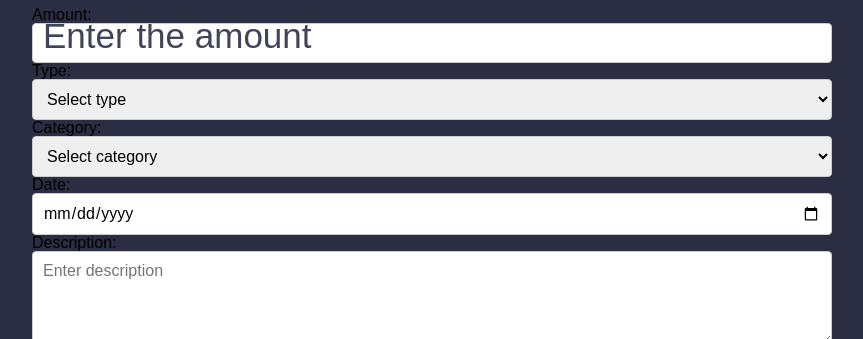
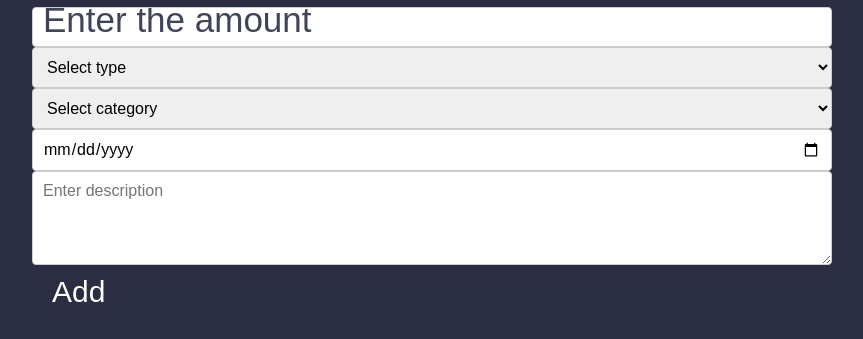
Before and after one commit to vivatttt/Bot-Accountant, a Flask app: page /transactions in a window 1280 px wide. Shown: the part 129-468 px from the top of the page, without its empty margins (208-1071 px from the left). Run offline with Flask 3, Linux system fonts and the light colour scheme; the visitor is signed in with stand-in values (Sample User, id 1).

Commit message:
1st commit

```diff
--- a/app/templates/transactions_page.html
+++ b/app/templates/transactions_page.html
@@ -19,11 +19,9 @@
     <div class="container" >
         <formclass="transaction-form" method="post" action="/transactions">
                 <div class="amount">
-                    <label for="amount">Amount:</label>
                     <input type="number" id="amount" name="amount" placeholder="Enter the amount" required>
                 </div>
                 <div class="type">
-                    <label for="type">Type:</label>
                     <select id="type" name="type" required>
                         <option value="">Select type</option>
                         <option value="expense">Expense</option>
@@ -31,7 +29,6 @@
                     </select>
                 </div>
                 <div class="category">
-                    <label for="category">Category:</label>
                     <select id="category" name="category" required>
                         <option value="">Select category</option>
                         <option value="food">Food</option>
@@ -42,11 +39,9 @@
                     </select>
                 </div>
                 <div class="date">
-                    <label for="date">Date:</label>
                     <input type="date" id="date" name="date" required>
                 </div>
                 <div class="description">
-                    <label for="description">Description:</label>
                     <textarea id="description" name="description" rows="4" placeholder="Enter description" required></textarea>
                 </div>
                 <button type="button" onclick="addTransactionToTable()">Add</button>
```
